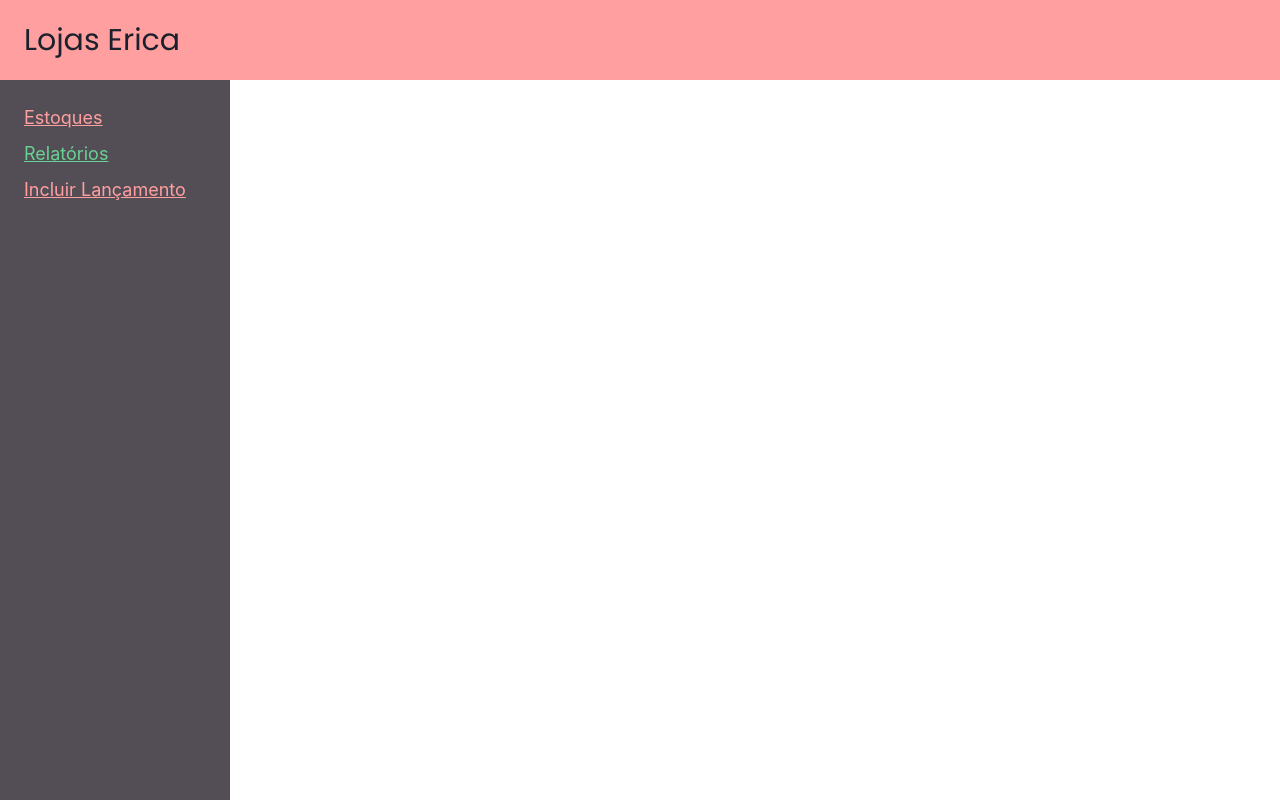
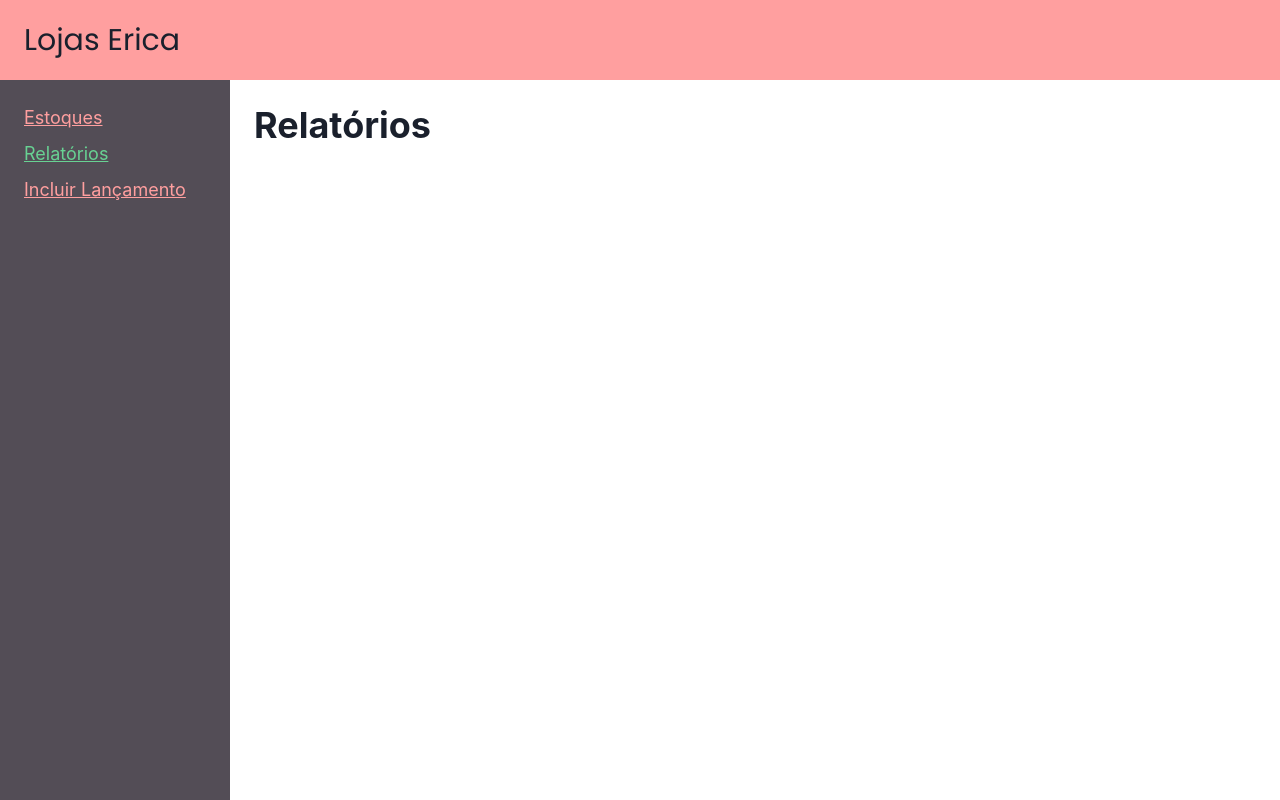
Before and after one commit to JeffersonAlves7/erica-webapp, a React (Vite) app: page /relatorios in a window 1280 px wide. Built offline with nearby package versions, Linux system fonts and the light colour scheme.

Commit message:
feat(relatorio): create relatorio page

```diff
--- a/src/App.tsx
+++ b/src/App.tsx
@@ -2,6 +2,7 @@ import { BrowserRouter, Route, Routes } from "react-router-dom";
 import { Login } from "./pages/login";
 import { Home } from "./pages/home";
 import { Template } from "./components/template";
+import { Relatorio } from "./pages/relatorio";
 
 function App() {
   return (
@@ -10,6 +11,7 @@ function App() {
         <Routes>
           <Route path="/" element={<Login />} />
           <Route path="/home" element={<Home />} />
+          <Route path="/relatorios" element={<Relatorio/>} />
         </Routes>
       </Template>
     </BrowserRouter>
--- /dev/null
+++ b/src/pages/relatorio.tsx
@@ -0,0 +1,7 @@
+import { Heading, Stack } from "@chakra-ui/react";
+
+export function Relatorio(){
+    return <Stack gap={10} h={"full"}>
+        <Heading>Relatórios</Heading>
+    </Stack>;
+}
```
